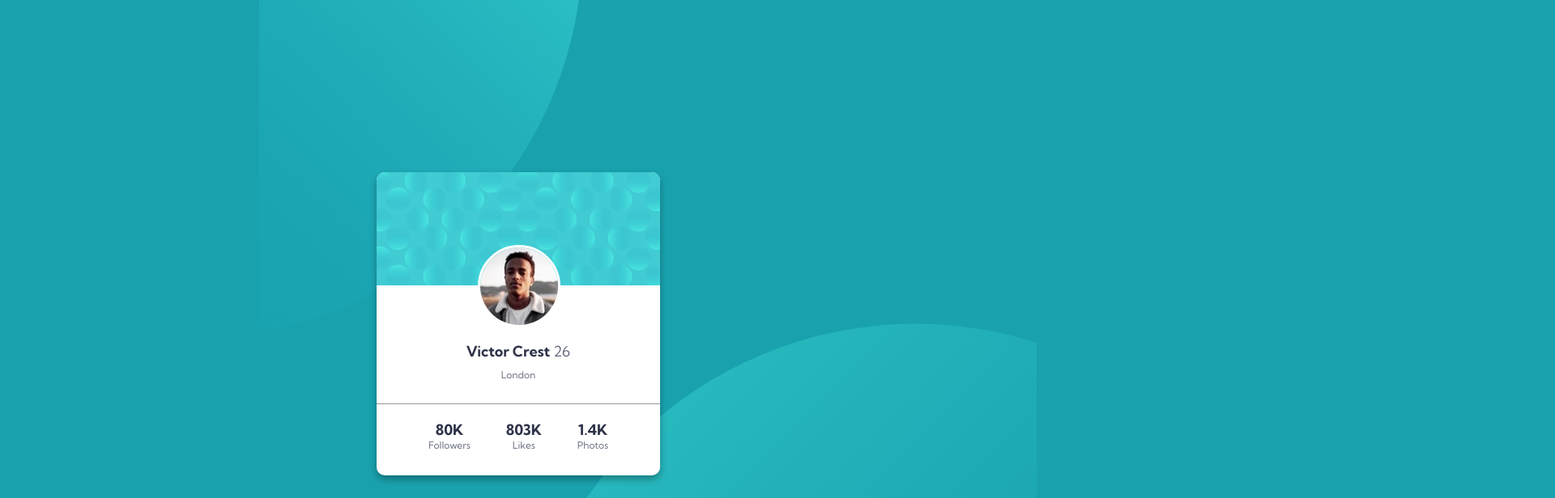
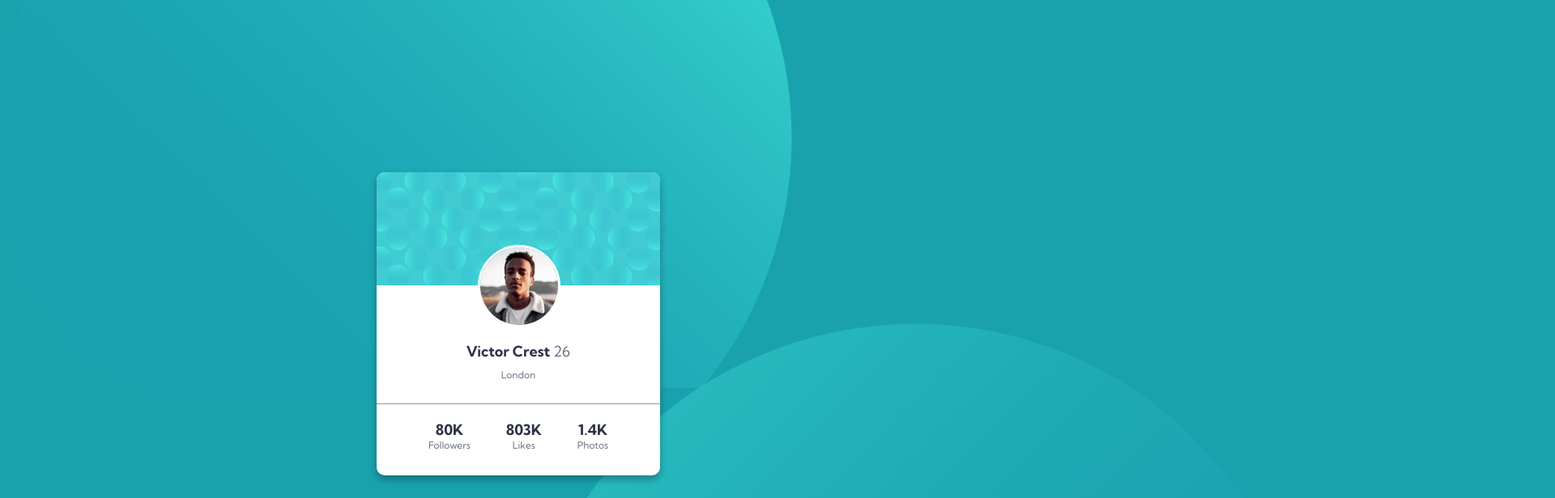
Before and after one commit to DarthEND/profile-card-component, a plain HTML site: page index.html in a window 1280 px wide. Shown: the top 616 px of the page at 81% size, 1920 px wide, since content can reach past the window. Drawn offline with Linux system fonts and the light colour scheme.

Commit message:
Fixing background

```diff
--- a/style.css
+++ b/style.css
@@ -12,27 +12,23 @@ body{
   height: 100vh;
   position: relative;
   font-family: "Kumbh Sans", sans-serif;
+  overflow: hidden;
+}
+body::before, body::after{
+  content: '';
+  width: 100%;
+  height: 100%;
+  position: absolute;
+  z-index: -1;
 }
 body::before{
-  content: '';
-  width: 50vw;
-  height: 50vh;
-  position: absolute;
   background: url(images/bg-pattern-top.svg) no-repeat;
-  transform: rotate(-90deg) scaleY(-1);
-  top: -100px;
-  left: 200px;
-  z-index: -1;
+  top: -40%;
 }
 body::after{
-  content: '';
-  width: 50vw;
-  height: 50vh;
-  position: absolute;
   background: url(images/bg-pattern-bottom.svg) no-repeat;
-  bottom: 0;
-  right: 0;
-  z-index: -1;
+  bottom: -50%;
+  right: -50%;
 }
 .social_num, .name{
   color: hsl(229, 23%, 23%);
```
